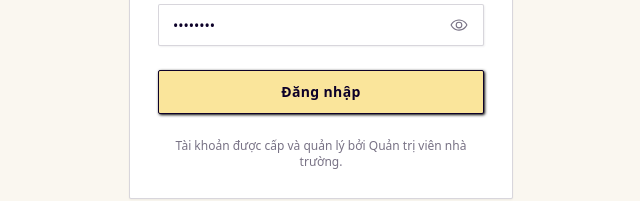
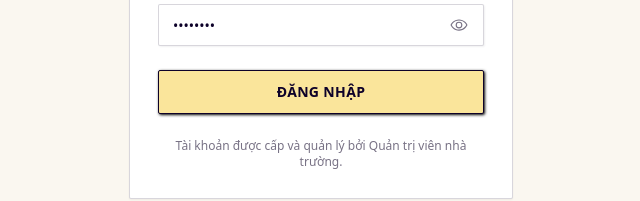
Before and after one commit to tranhohoangvu/class-manager, a Next.js app in the folder frontend/: page /login in a window 1280 px wide. Shown: the part 411-612 px from the top of the page, without its empty margins (319-959 px from the left). Built offline with nearby package versions, Linux system fonts and the light colour scheme.

Commit message:
fix(frontend): align button and metric-card styles with design specification

```diff
--- a/frontend/src/app/globals.css
+++ b/frontend/src/app/globals.css
@@ -342,7 +342,7 @@ textarea {
 .metric-card {
   background-color: var(--surface);
   border: 1px solid var(--border);
-  border-radius: var(--radius-xl);
+  border-radius: var(--radius);   /* 4px — DESIGN.md §4.2: cards max 4px */
   padding: 22px 24px;
   display: flex;
   flex-direction: column;
--- a/frontend/src/components/ui/button.tsx
+++ b/frontend/src/components/ui/button.tsx
@@ -3,7 +3,7 @@
 import { cn } from '@/lib/utils';
 import { ButtonHTMLAttributes, forwardRef } from 'react';
 
-type ButtonVariant = 'primary' | 'secondary' | 'ghost' | 'danger' | 'outline';
+type ButtonVariant = 'primary' | 'secondary' | 'ghost' | 'danger' | 'outline' | 'error';
 type ButtonSize = 'sm' | 'md' | 'lg';
 
 interface ButtonProps extends ButtonHTMLAttributes<HTMLButtonElement> {
@@ -17,7 +17,11 @@ const variantStyles: Record<ButtonVariant, string> = {
   primary: [
     'bg-accent text-accent-text hover:bg-accent-hover',
     'border border-border-strong shadow-[1px_1px_3px_0px_#000000]',
-    'font-bold tracking-wide active:translate-x-[1px] active:translate-y-[1px] active:shadow-none cursor-pointer',
+    'hover:-translate-x-px hover:-translate-y-px hover:shadow-[2px_2px_4px_0px_#000000]',
+    'font-bold uppercase tracking-wide',
+    'active:translate-x-[1px] active:translate-y-[1px] active:shadow-none active:bg-[#ebd374]',
+    'disabled:!opacity-50 disabled:!cursor-not-allowed disabled:!shadow-none disabled:!bg-[#e8e4d8] disabled:!text-[#787285] disabled:!border-[#b0abbc] disabled:!translate-x-0 disabled:!translate-y-0',
+    'cursor-pointer',
   ].join(' '),
   secondary: [
     'bg-surface text-text-primary hover:bg-surface-muted',
@@ -37,6 +41,11 @@ const variantStyles: Record<ButtonVariant, string> = {
   danger: [
     'bg-danger text-white hover:opacity-95',
     'border border-border-strong shadow-[1px_1px_2px_0px_#000000]',
+    'font-semibold active:translate-x-[0.5px] active:translate-y-[0.5px] cursor-pointer',
+  ].join(' '),
+  error: [
+    'bg-danger-bg text-danger hover:bg-danger/10',
+    'border border-danger shadow-none',
     'font-semibold active:translate-x-[0.5px] active:translate-y-[0.5px] cursor-pointer',
   ].join(' '),
 };
@@ -71,7 +80,7 @@ export const Button = forwardRef<HTMLButtonElement, ButtonProps>(
           'select-none cursor-pointer',
           'disabled:opacity-50 disabled:cursor-not-allowed disabled:active:translate-none disabled:shadow-none',
           'transition-all duration-100',
-          'focus-visible:outline-2 focus-visible:outline-offset-2 focus-visible:outline-border-strong',
+          'focus-visible:outline-2 focus-visible:outline-offset-2 focus-visible:outline-border-strong focus-visible:ring-2 focus-visible:ring-accent',
           variantStyles[variant],
           sizeStyles[size],
           className
```
